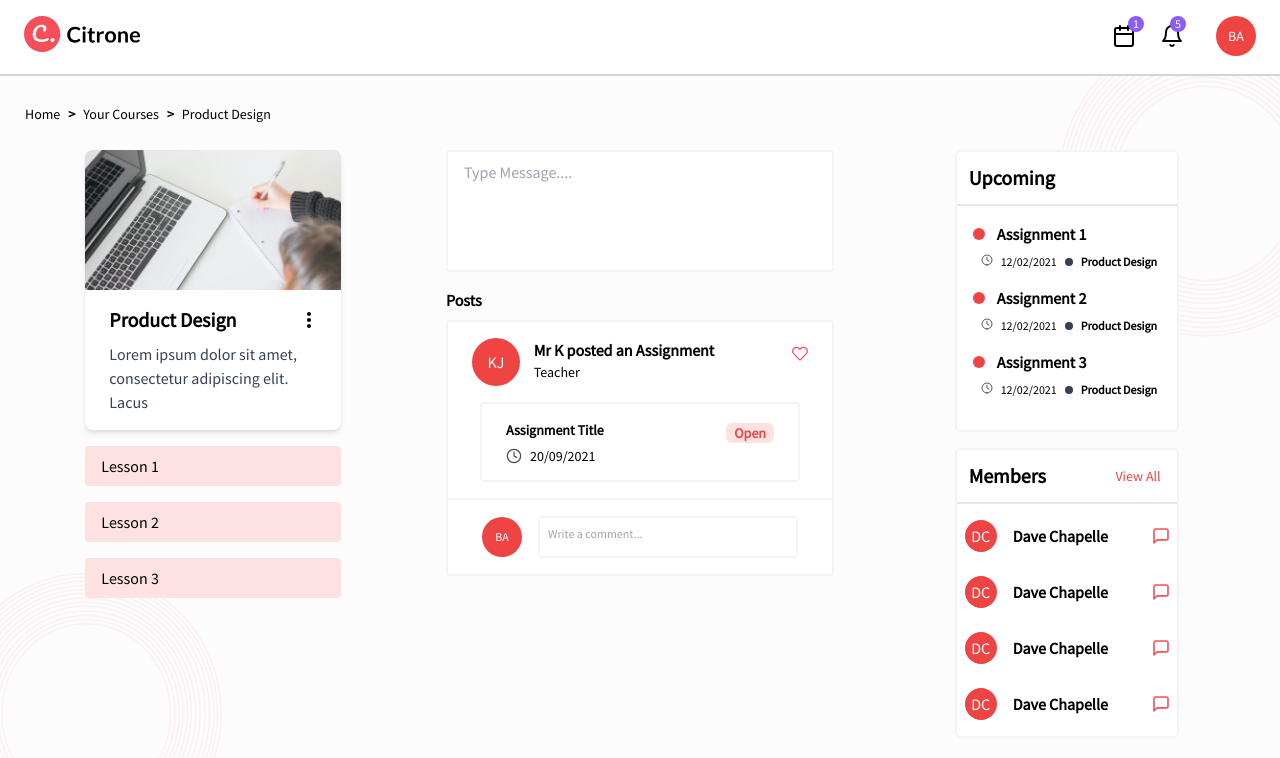
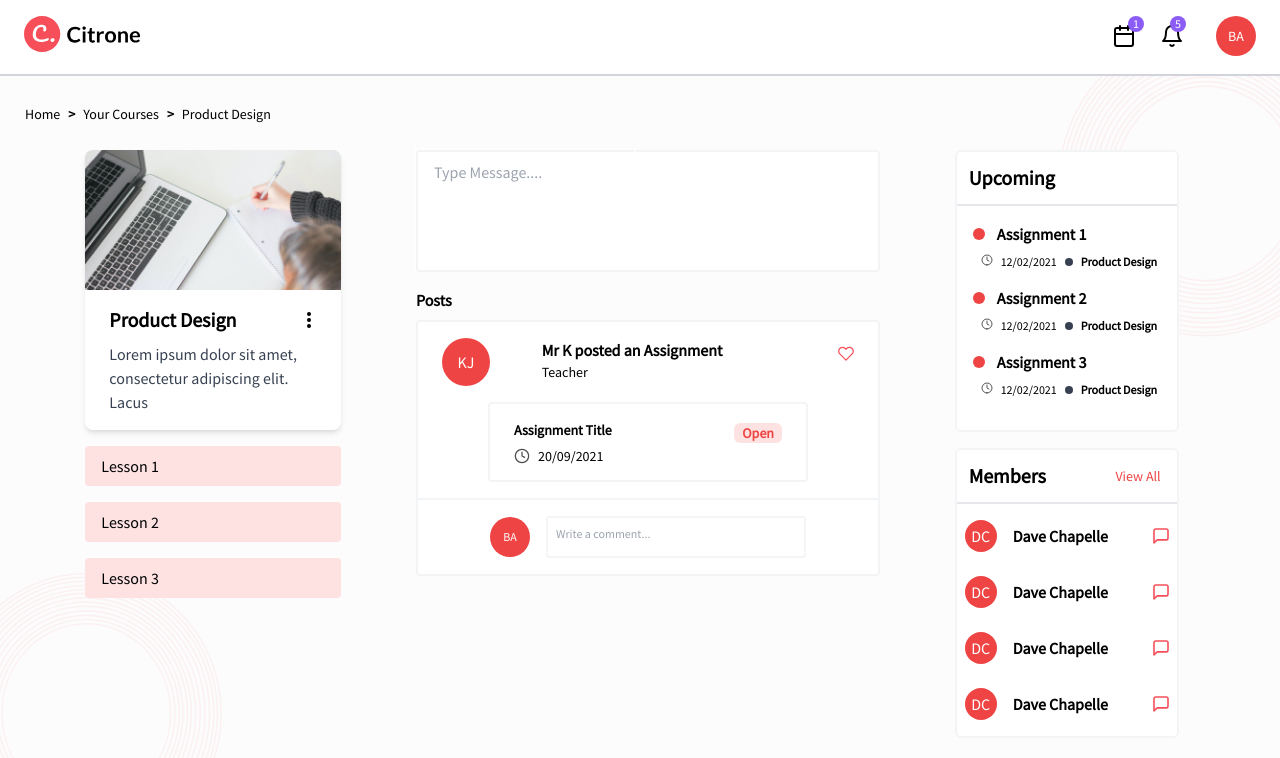
Before and after one commit to ChukwuebukaN/citrone, a React (Create React App) app: page /classroom in a window 1280 px wide. Shown: the top 758 px of the page. Built offline with nearby package versions, Linux system fonts and the light colour scheme.

Commit message:
Chukwuebuka: Updated classroom component

```diff
--- a/src/components/classroom/course/course.js
+++ b/src/components/classroom/course/course.js
@@ -5,7 +5,7 @@ import { ReactComponent as CourseMenu } from "../img/course-menu.svg";
 function Course() {
   return (
     <div>
-      <div className="w-64 mb-4 rounded-lg overflow-hidden shadow-md bg-white cursor-pointer">
+      <div className="w-72 lg:w-64 mb-4 rounded-lg overflow-hidden shadow-md bg-white cursor-pointer">
         <img src={CourseImage} className="w-full" alt="Description of course" />
         <div className="px-6 py-4">
           <div className="flex justify-between  ">
--- a/src/components/classroom/lesson/lesson.js
+++ b/src/components/classroom/lesson/lesson.js
@@ -4,7 +4,7 @@ function Lesson() {
   /** Displays users lessons */
   const displayLesson = () => {
     return (
-      <div className="mb-8 w-64">
+      <div className="mb-8 w-72 lg:w-64">
         <div className=" mb-4 rounded overflow-hidden cursor-pointer bg-red-100 px-4 py-2">
           <p>Lesson 1</p>
         </div>
--- a/src/components/classroom/members/members.js
+++ b/src/components/classroom/members/members.js
@@ -5,7 +5,7 @@ function Members() {
   /** Displays classroom members */
   const displayUpcoming = () => {
     return (
-      <div className="mb-8 w-64 lg:w-56 rounded-md bg-white border-2 border-gray-100">
+      <div className="mb-8 w-72 lg:w-56 rounded-md bg-white border-2 border-gray-100">
         <div className="flex justify-between border-b-2">
           <p className="p-3 font-bold text-xl ">Members</p>
           <button type="button" className="text-red-500 text-sm mr-4">
--- a/src/components/classroom/post/post.js
+++ b/src/components/classroom/post/post.js
@@ -13,7 +13,7 @@ function Post() {
               <textarea
                 id="message"
                 name="message"
-                className="w-64 h-24 lg:w-96 lg:h-28 resize-none outline-white py-2 px-4"
+                className="h-24 lg:h-28 resize-none outline-white py-2 px-4"
                 placeholder="Type Message...."
               />
             </label>
@@ -28,7 +28,7 @@ function Post() {
     return (
       <div>
         <p className="mb-2 font-bold">Posts</p>
-        <div className="h-56 w-64 lg:h-64 lg:w-full rounded border-2 border-gray-100 bg-white">
+        <div className="h-56 lg:h-64 lg:w-full rounded border-2 border-gray-100 bg-white">
           <div className="px-2 py-2 lg:px-6 lg:py-4 flex justify-between">
             <div className="rounded-full lg:h-12 lg:w-12 h-8 w-8 flex items-center justify-center bg-red-500 text-white text-md">
               KJ
@@ -45,7 +45,7 @@ function Post() {
               </span>
             </button>
           </div>
-          <div className="mb-4 h-20 w-52 lg:w-80 m-auto rounded border-2 border-gray-100 bg-white">
+          <div className="mb-4 h-20 w-60 lg:w-80 m-auto rounded border-2 border-gray-100 bg-white">
             <div className="px-2 py-2 lg:px-6 lg:py-4 flex justify-between">
               <div>
                 <p className="font-bold text-sm mb-2">Assignment Title</p>
@@ -65,7 +65,7 @@ function Post() {
             </div>
           </div>
           <div className="flex items-center justify-center pt-4 border-t-2 border-gray-100 bg-white">
-            <div className="text-xs mr-4 rounded-full lg:h-10 lg:w-10 h-6 w-6 flex items-center justify-center bg-red-500 text-white text-md">
+            <div className="text-xs mr-4 rounded-full lg:h-10 lg:w-10 h-8 w-8 flex items-center justify-center bg-red-500 text-white text-md">
               BA
             </div>
             <div className="rounded border-2 border-gray-100 bg-white">
@@ -74,7 +74,7 @@ function Post() {
                   <textarea
                     id="comment"
                     name="message"
-                    className="w-40 h-8 lg:w-64 lg:h-8 text-xs resize-none outline-white px-2 py-2"
+                    className="w-48 h-8 lg:w-64 lg:h-8 text-xs resize-none outline-white px-2 py-2"
                     placeholder="Write a comment..."
                   />
                 </label>
@@ -87,7 +87,7 @@ function Post() {
   };
 
   return (
-    <div className="mb-8 ">
+    <div className="post mb-8 ml-4">
       {displayMessageBox()}
       {displayTeacherPost()}
     </div>
--- a/src/components/classroom/upcoming/upcoming.js
+++ b/src/components/classroom/upcoming/upcoming.js
@@ -5,7 +5,7 @@ function Upcoming() {
   /** Displays users upcoming */
   const displayUpcoming = () => {
     return (
-      <div className="mb-4 w-64 lg:w-56 rounded-md bg-white border-2 border-gray-100">
+      <div className="mb-4 w-72 lg:w-56 rounded-md bg-white border-2 border-gray-100">
         <p className="p-3 font-bold text-xl">Upcoming</p>
         <div className="border-t-2 p-4 ">
           <div className="mb-4">
--- a/src/components/home/home.css
+++ b/src/components/home/home.css
@@ -27,3 +27,14 @@
 .m-view {
   height: 80vh;
 }
+
+.post {
+  width: 290px;
+
+}
+
+@media screen and (min-width: 1030px) {
+  .post {
+  width: 29rem;
+  }
+}
```
